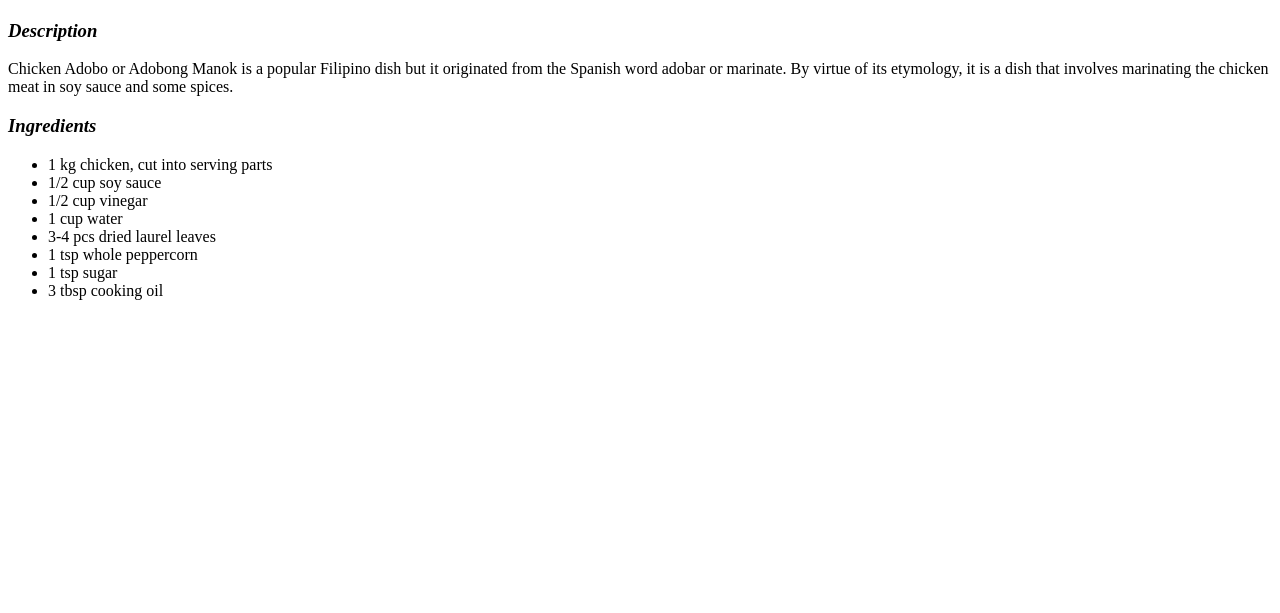
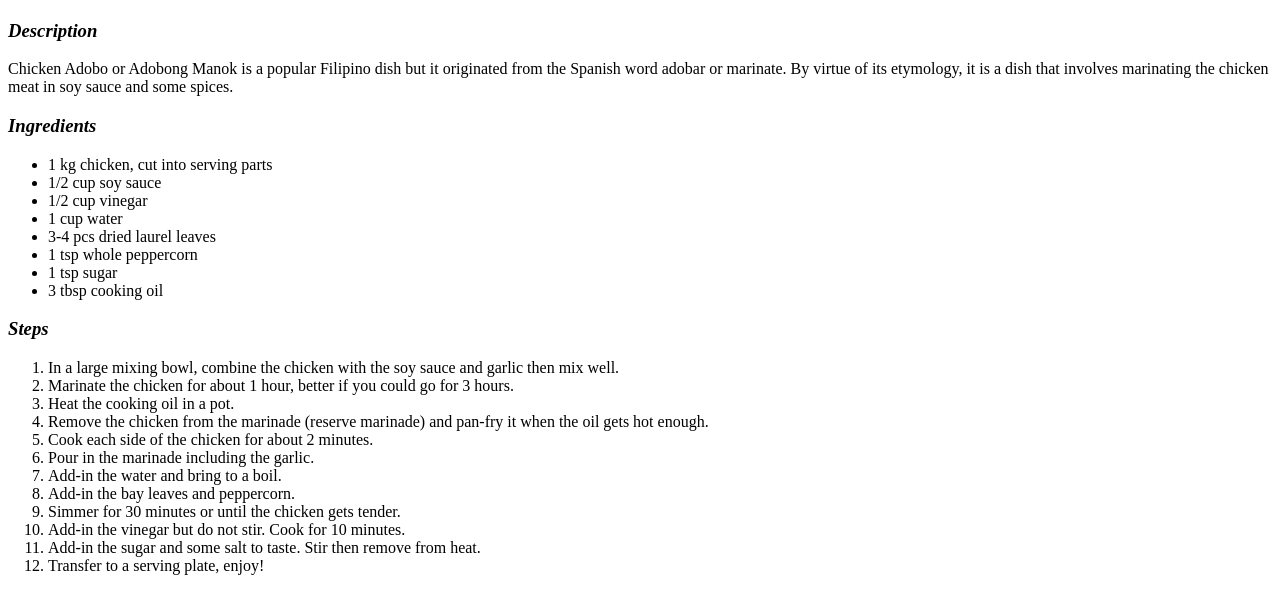
Before and after one commit to Bossfight123/odin-recipes, a plain HTML site: page recipes/adobo.html in a window 1280 px wide. Shown: the part 99-712 px from the top of the page. Drawn offline with Linux system fonts and the light colour scheme.

Commit message:
Add Steps to adobo.html

```diff
--- a/recipes/adobo.html
+++ b/recipes/adobo.html
@@ -25,5 +25,21 @@
         <li>1 tsp sugar</li>
         <li>3 tbsp cooking oil</li>
     </ul>
+    <h3><em>Steps</em></h3>
+    <ol>
+        <li>In a large mixing bowl, combine the chicken with
+            the soy sauce and garlic then mix well.</li>
+        <li>Marinate the chicken for about 1 hour, better if you could go for 3 hours.</li>
+        <li>Heat the cooking oil in a pot.</li>
+        <li>Remove the chicken from the marinade (reserve marinade) and pan-fry it when the oil gets hot enough.</li>
+        <li>Cook each side of the chicken for about 2 minutes.</li>
+        <li>Pour in the marinade including the garlic.</li>
+        <li>Add-in the water and bring to a boil.</li>
+        <li>Add-in the bay leaves and peppercorn.</li>
+        <li>Simmer for 30 minutes or until the chicken gets tender.</li>
+        <li>Add-in the vinegar but do not stir. Cook for 10 minutes.</li>
+        <li>Add-in the sugar and some salt to taste. Stir then remove from heat.</li>
+        <li>Transfer to a serving plate, enjoy!</li>
+    </ol>
 </body>
 </html>
```
